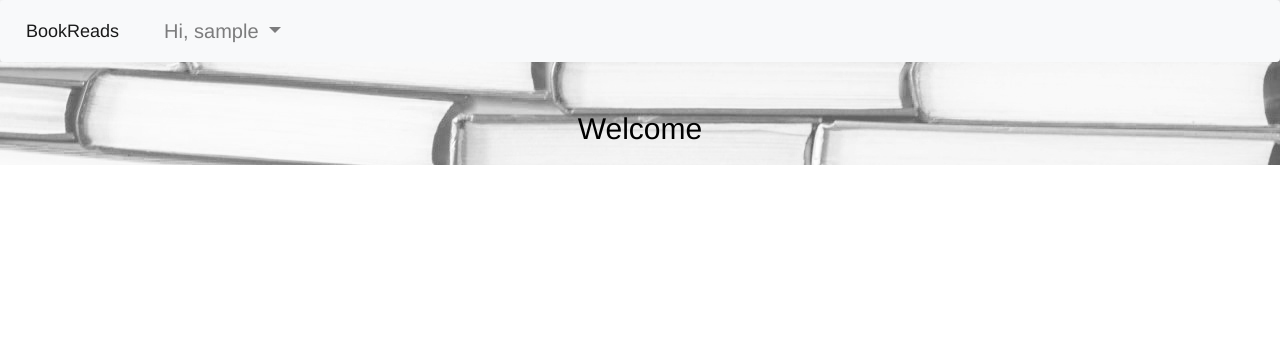
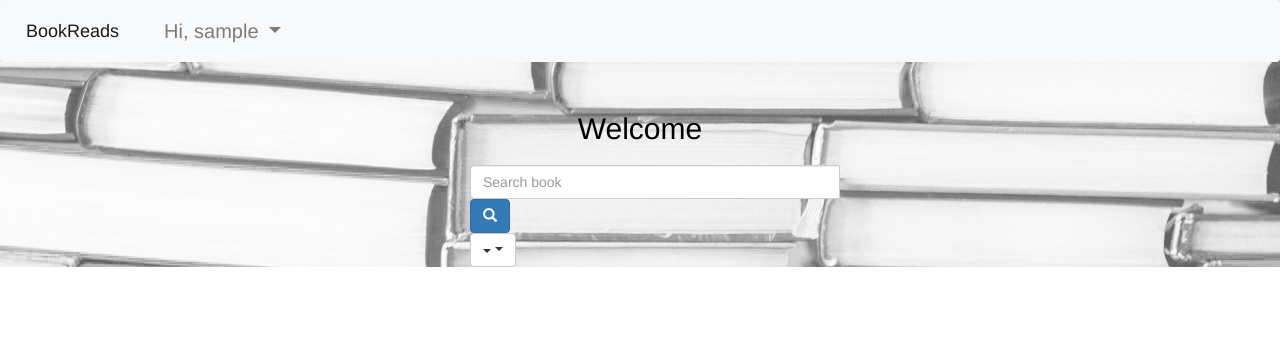
Before and after one commit to josefineee/project1, a Flask app: template templates/index.html in a window 1280 px wide. Shown: the top 362 px of the page. Run offline with Flask 2, Linux system fonts and the light colour scheme; the template is opened without the code that fills it: most values are stand-ins (such as "Sample title", 1, 10 or a date in 2020); style sheets or scripts are compiled from the project's sources; some libraries are stand-ins or nearby versions.

Commit message:
started work on search bar

```diff
--- a/templates/index.html
+++ b/templates/index.html
@@ -15,10 +15,42 @@
 {%endblock%}
 
 {%block reg%}
-    <h2 style="text-align: center;padding: 10px;">Welcome</h2>
+<h2 style="text-align: center;padding: 10px;">Welcome</h2>
     <div class="container" style="max-width: 400px; align-content: center;">
-        <div class="login-form-1">
-
+        <!-- <div class="login-form-1"> -->
+        <!-- Search form -->
+        <!-- <input class="form-control" type="text" placeholder="Search" aria-label="Search"> -->
+        <div class="row">
+            <div class="col-md-12">
+                <div class="input-group" id="adv-search">
+                    <input type="text" class="form-control" placeholder="Search book" />
+                    <!-- <div class="input-group-btn"> -->
+                        <div class="btn-group" role="group">
+                            <button type="button" class="btn btn-primary"><span class="glyphicon glyphicon-search" aria-hidden="true"></span></button>
+                        </div>
+                    <div class="dropdown dropdown-lg">
+                        <button type="button" class="btn btn-default dropdown-toggle" data-toggle="dropdown" aria-expanded="false"><span class="caret"></span></button>
+                        <div class="dropdown-menu dropdown-menu-right" role="menu">
+                            <form class="form-horizontal" role="form">
+                                <div class="form-group">
+                                    <label for="contain">Isbn</label>
+                                    <input class="form-control" type="text" />
+                                </div>
+                                <div class="form-group">
+                                <label for="contain">Author</label>
+                                <input class="form-control" type="text" />
+                                </div>
+                                <div class="form-group">
+                                <label for="contain">Contains the words</label>
+                                <input class="form-control" type="text" />
+                                </div>
+                                <button type="submit" class="btn btn-primary"><span class="glyphicon glyphicon-search" aria-hidden="true"></span></button>
+                            </form>
+                        </div>
+                    </div>
+                </div>
+                </div>
+            </div>
+        </div>
     </div>
-
 {%endblock%}
```
Also changed, not shown: static/css/style.scss (+44 -0 lines), 2 other files.
